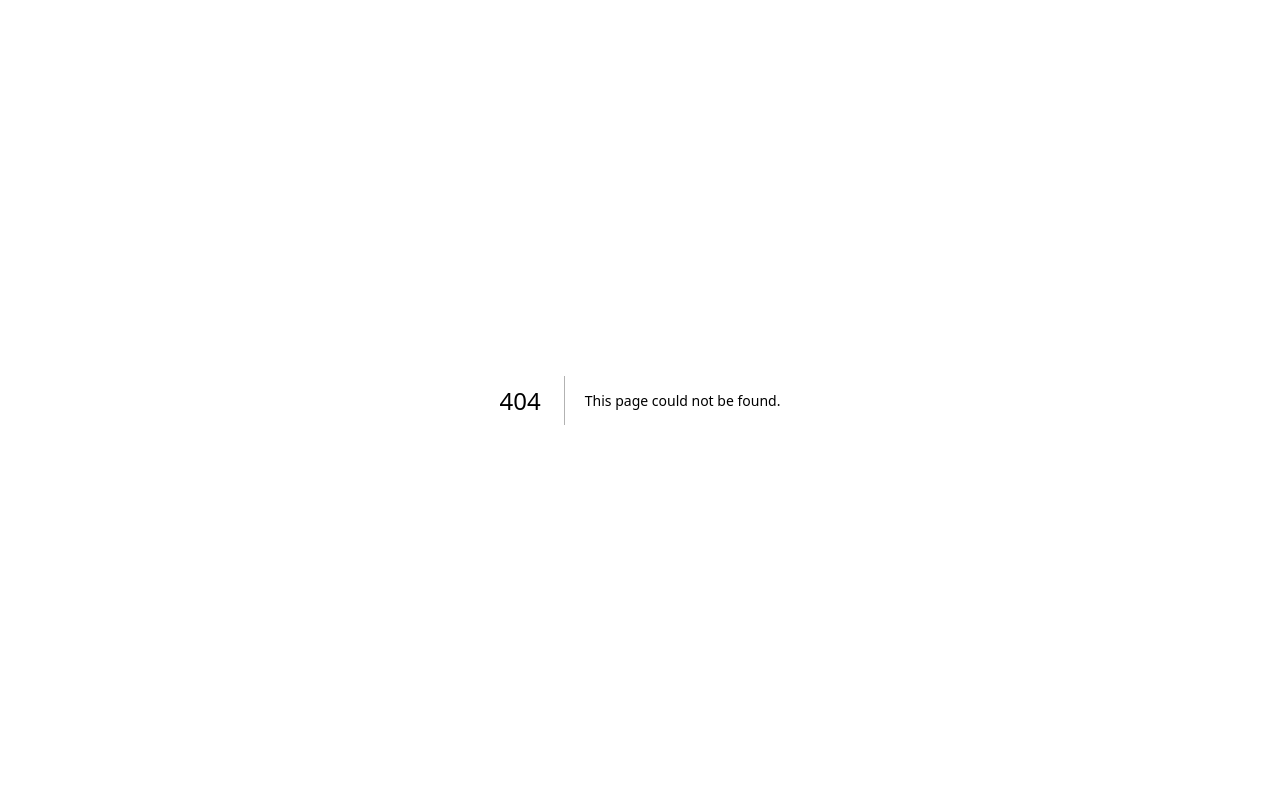
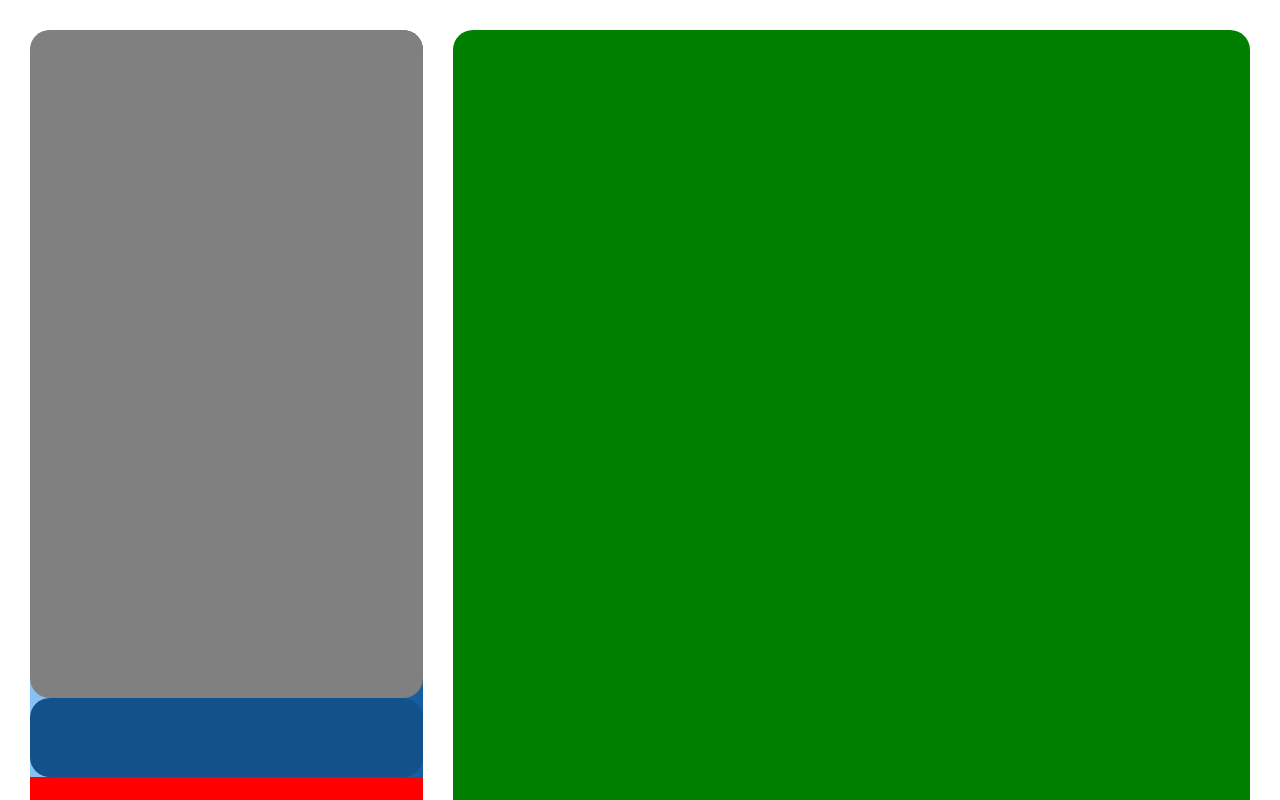
Before and after one commit to ICPEP-SE-CITU/GearFolio, a Next.js app: page /porfolio_creation in a window 1280 px wide. Before the commit this address had no page. Shown: the top 800 px of the page. Built offline with nearby package versions, Linux system fonts and the light colour scheme.

Commit message:
PROFILE INFO SKELETON BUILT BITCH

```diff
--- /dev/null
+++ b/src/app/(routes)/porfolio_creation/page.jsx
@@ -0,0 +1,64 @@
+import styles from './porfoliocreation.module.css';
+
+function PortfolioCreationPage() {
+  return (
+    <div className={styles.container}>
+
+      <div className={styles.profileinfo}>
+
+        {/* Profile DIV */}
+        <div className={styles.profilediv}>
+
+        </div>
+        {/* END of Profile DIV */}
+
+        {/* CONTACT INFO  DIV */}
+        <div className={styles.infodiv}>
+
+        </div>
+
+        <div className={styles.contactinfo}>
+
+        </div>
+        {/* END OF CONTACT INFO DIV */}
+
+        {/* ADDRESS INFO DIV */}
+        <div className={styles.infodiv}>
+
+        </div>
+        <div className={styles.addressinfo}>
+
+        </div>
+        {/* END OF ADDRESS INFO DIV */}
+
+
+        {/* WORK INFO TEXT DIV */}
+        <div className={styles.infodiv}>
+
+        </div>
+        <div className={styles.workinfo}>
+
+        </div>
+        {/* END WORK INFO DIV */}
+
+        {/* SKILLS INFO DIV */}
+        <div className={styles.infodiv}>
+
+        </div>
+        <div className={styles.skillsinfo}>
+
+        </div>
+        {/* END OF SKILLS INFO  DIV */}
+
+
+      </div>
+
+      <div className={styles.porfoliodescription}>
+
+      </div>
+
+    </div>
+  );
+}
+
+export default PortfolioCreationPage;
--- /dev/null
+++ b/src/app/(routes)/porfolio_creation/porfoliocreation.module.css
@@ -0,0 +1,59 @@
+.container {
+    background-color: #FFFFFF;
+    height: 3421px;
+    width: 100%;
+    display: flex;
+    gap: 30px;
+    padding: 30px;
+    box-sizing: border-box;
+  }
+
+.profileinfo {
+    background: linear-gradient(to right, #89C1F4, #145DA0);
+    width: calc(634px - 30px * 2);
+    height: calc(3421px - 30px * 2);
+    border-radius: 20px;
+    display: flex;
+    flex-direction: column;
+}
+.profilediv{
+    height: 681px;
+    background-color: gray;
+    width: 100%;
+    border-radius: 20px;
+}
+.infodiv{
+    height: 80px;
+    width: 100%;
+    background-color: #12518A;
+    border-radius: 20px;
+}
+.contactinfo{
+    height: 360px;
+    width: 100%;
+    background-color: red;
+}
+.addressinfo{
+    height: 344px;
+    width: 100%;
+    background-color: beige;
+}
+.workinfo{
+    height: 330px;
+    width: 100%;
+    background-color: blue;
+}
+.skillsinfo{
+    height: 1389px;
+    width: 100%;
+    background-color: violet;
+    border-radius: 20px;
+}
+
+.porfoliodescription {
+    background-color: green;
+    width: calc(1195px - 30px * 2);
+    height: calc(3421px - 30px * 2);
+    padding: 30px;
+    border-radius: 20px;
+  }
--- a/src/app/(routes)/portfolio_creation_page/page.js
+++ /dev/null
@@ -1,10 +0,0 @@
-function PortfolioCreationPage() {
-  return (
-    <div>
-      <h1>Create Portfolio</h1>
-      <p>This is Portfolio Creation Page.</p>
-    </div>
-  );
-}
-
-export default PortfolioCreationPage;
```
